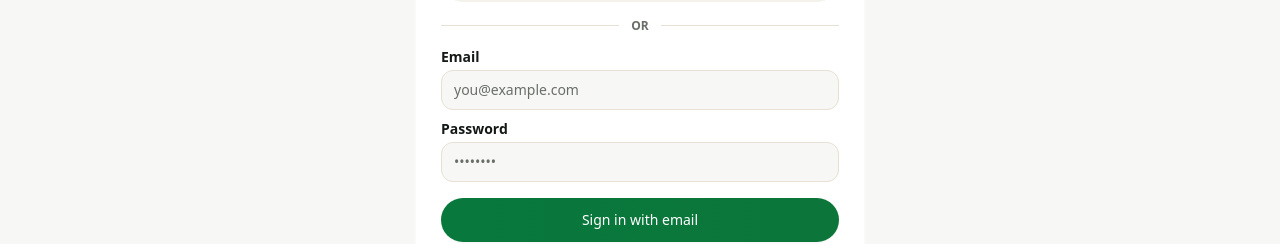
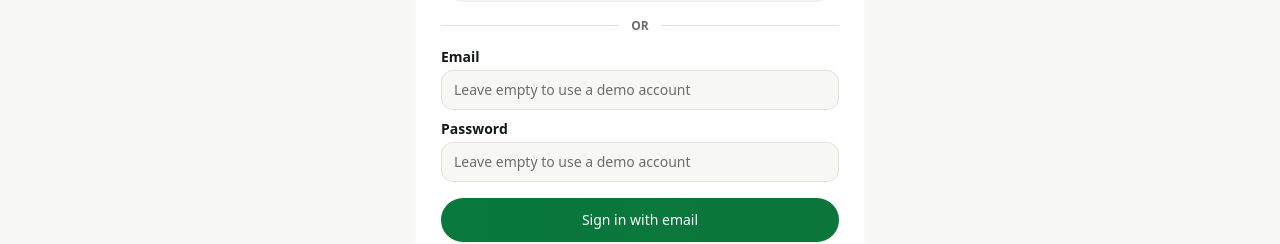
Before and after one commit to musaazi-256/SafariNexa, a Next.js app in the folder Prototype/: page /business/auth/sign-in in a window 1280 px wide. Shown: the part 366-610 px from the top of the page. Built offline with nearby package versions, Linux system fonts and the light colour scheme; no server answers.

Commit message:
Make auth dummy-friendly with auto-fallback to seeded accounts

```diff
--- a/Prototype/src/components/auth-card.tsx
+++ b/Prototype/src/components/auth-card.tsx
@@ -8,7 +8,6 @@ import { Card, CardContent, CardDescription, CardHeader, CardTitle } from "@/com
 import { Input } from "@/components/ui/input";
 import { Label } from "@/components/ui/label";
 import { Separator } from "@/components/ui/separator";
-import { isAuthDevMode } from "@/lib/dev-mode";
 import { safeReturnTo } from "@/lib/return-to";
 
 type Surface = "customer" | "business" | "admin";
@@ -35,14 +34,27 @@ export function AuthCard({
 }) {
   const meta = SURFACE_META[surface];
   const target = safeReturnTo(returnTo, meta.defaultReturn);
-  const devMode = isAuthDevMode();
 
   async function credentialsAction(formData: FormData) {
     "use server";
     try {
+      let email = formData.get("email")?.toString();
+      let password = formData.get("password")?.toString();
+
+      // Automatically fallback to our seeded demo accounts if fields are left empty
+      if (!email) {
+        if (surface === "admin") email = "admin@safarinexa.test";
+        else if (surface === "business") email = "business@dev.test";
+        else email = "customer@safarinexa.test";
+      }
+
+      if (!password) {
+        password = "Passw0rd!";
+      }
+
       await signIn(meta.provider, {
-        email: formData.get("email"),
-        password: formData.get("password"),
+        email,
+        password,
         redirectTo: target
       });
     } catch (thrown) {
@@ -68,13 +80,6 @@ export function AuthCard({
           </p>
         ) : null}
 
-        {devMode ? (
-          <p className="rounded-xl border border-warning/30 bg-warning/10 px-3.5 py-2.5 text-xs font-medium text-warning-foreground">
-            Dev mode is on (<code>AUTH_DEV_MODE=true</code>) — any email/password signs in and auto-provisions the
-            account{surface === "admin" ? " as an active admin" : ""}. Fields are pre-filled; just submit.
-          </p>
-        ) : null}
-
         <Button asChild variant="secondary" className="w-full">
           <Link href={`${meta.googleHref}?returnTo=${encodeURIComponent(target)}`}>Continue with Google</Link>
         </Button>
@@ -93,9 +98,7 @@ export function AuthCard({
               id={`${surface}-email`}
               name="email"
               type="email"
-              placeholder="you@example.com"
-              defaultValue={devMode ? `${surface}@dev.test` : undefined}
-              required
+              placeholder="Leave empty to use a demo account"
             />
           </div>
           <div className="flex flex-col gap-1.5">
@@ -104,9 +107,7 @@ export function AuthCard({
               id={`${surface}-password`}
               name="password"
               type="password"
-              placeholder="••••••••"
-              defaultValue={devMode ? "dev" : undefined}
-              required
+              placeholder="Leave empty to use a demo account"
             />
           </div>
           <Button type="submit" className="mt-1">
```
